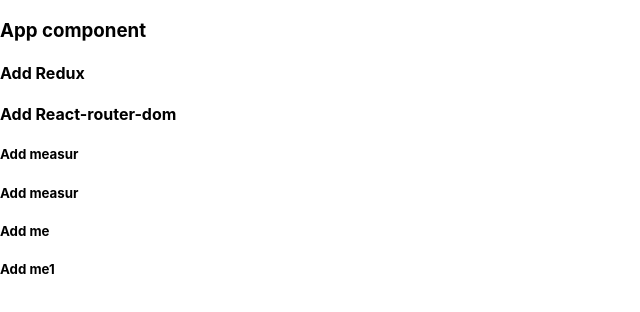
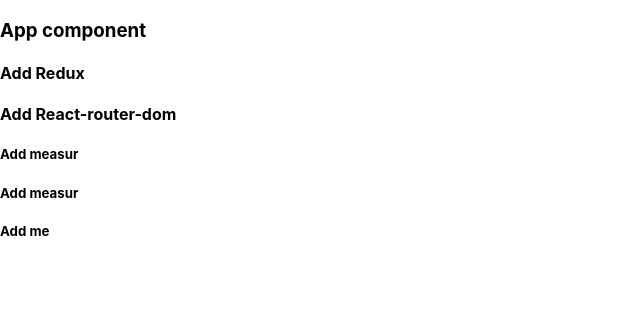
Before and after one commit to Shahil9934/start-react, a React (Create React App) app: page / in a window 1280 px wide. Shown: the top 312 px of the page, without its empty margins (0-640 px from the left). Built offline with nearby package versions, Linux system fonts and the light colour scheme.

Commit message:
Revert "'new-add-1'"
This reverts commit cb38d46d00fc027c1880b71ff4b64f46faff16cf.

```diff
--- a/src/App.js
+++ b/src/App.js
@@ -9,7 +9,6 @@
        <h5>Add measur</h5>
        <h5>Add measur</h5>
        <h5>Add me</h5>
-       <h5>Add me1</h5>
     </div>
   )
 })
```
